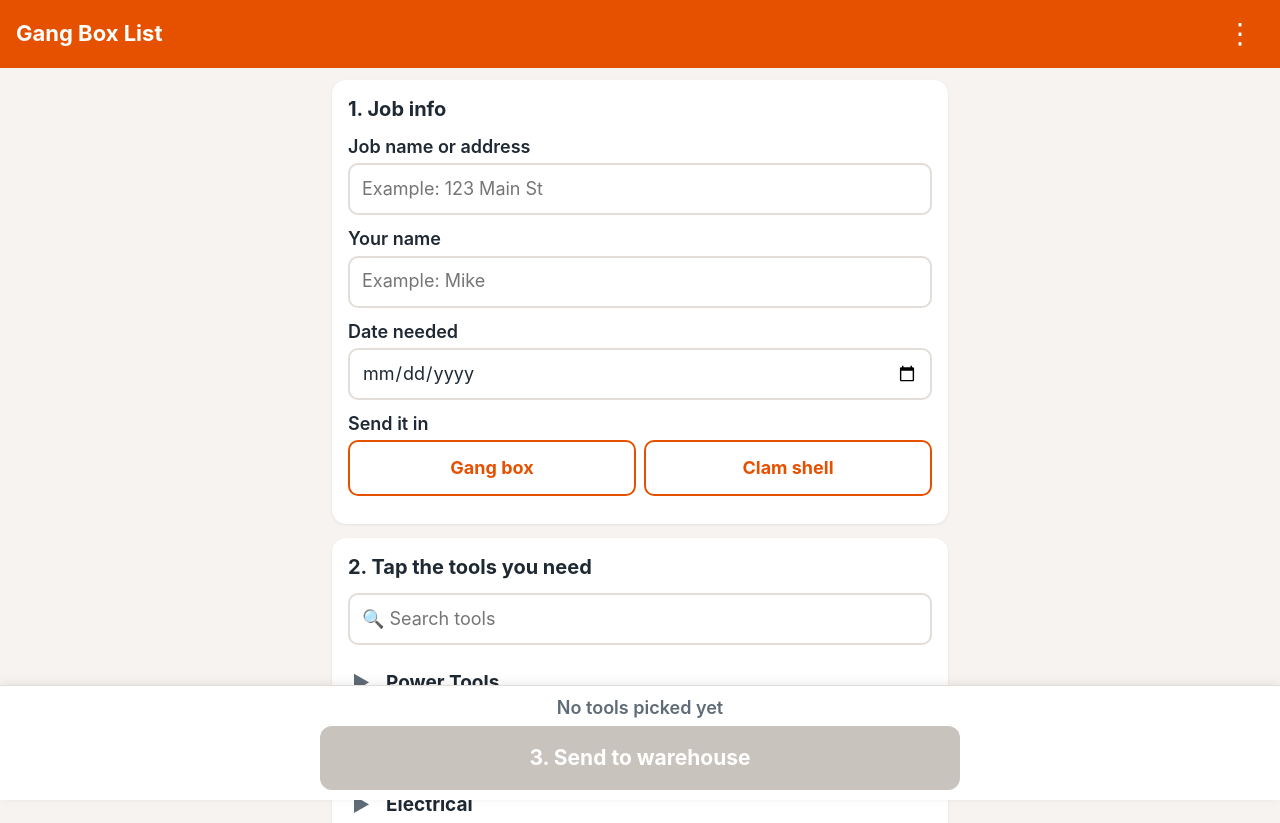
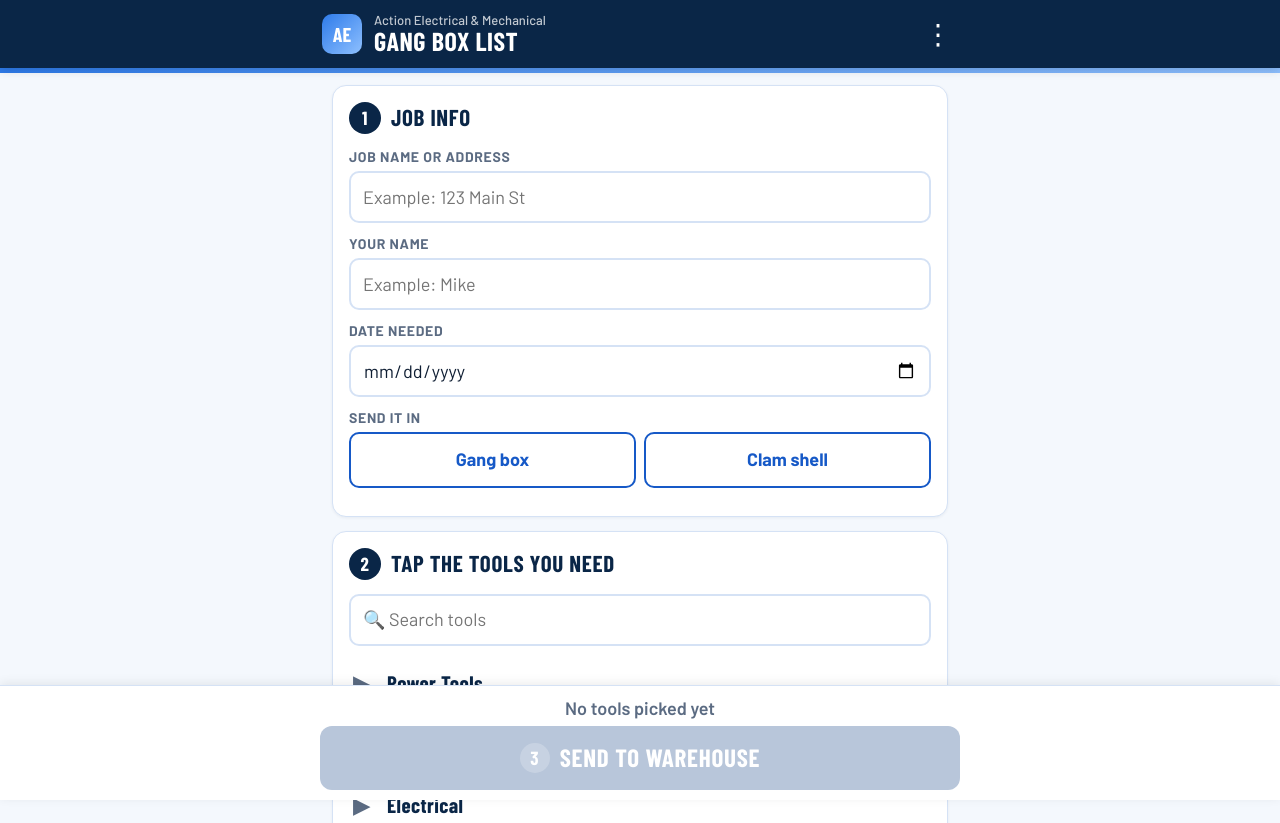
Before and after one commit to ajpirone-hash/Cmod, a plain HTML site: page webapp/index.html in a window 1280 px wide. Shown: the top 823 px of the page. Drawn offline with nearby package versions, Linux system fonts and the light colour scheme.

Commit message:
Restyle the crew web app in the Action E&M brand
Navy header with the AE badge and company name, blue accent stripe,
Barlow / Barlow Condensed type, numbered step badges, blue Send button and
blue-on-sky checked tools, matching the Action Service Hub design. App
icons and theme color updated to navy and blue.

Co-Authored-By: Claude Opus 5.5 <noreply@anthropic.com>
Claude-Session: https://claude.ai/code/session_01ArGKrv8kxEUR15msH7fgDC

```diff
--- a/webapp/app.js
+++ b/webapp/app.js
@@ -83,8 +83,8 @@
   };
 
   if (CONFIG.company) {
-    els.title.textContent = CONFIG.company + " Gang Box";
-    document.title = els.title.textContent;
+    document.getElementById("brandName").textContent = CONFIG.company;
+    document.title = CONFIG.company + " Gang Box List";
   }
 
   function esc(s) {
--- a/webapp/config.js
+++ b/webapp/config.js
@@ -1,7 +1,7 @@
 // Settings for the Gang Box web app.
 window.GANGBOX_CONFIG = {
   // Company name shown at the top of the page and in the email subject.
-  company: "",
+  company: "Action Electrical & Mechanical",
   // Where "Send" emails the list (straight to this inbox, no mail app needed).
   // Uses the free FormSubmit.co service. The first list sent triggers a one-time
   // "confirm" email to this address. After confirming, you can swap the address
--- a/webapp/index.html
+++ b/webapp/index.html
@@ -4,7 +4,7 @@
   <meta charset="utf-8">
   <meta name="viewport" content="width=device-width, initial-scale=1, viewport-fit=cover">
   <title>Gang Box List</title>
-  <meta name="theme-color" content="#E65100">
+  <meta name="theme-color" content="#0A2647">
   <meta name="description" content="Check off tools for the gang box and send the list to the warehouse.">
   <link rel="manifest" href="manifest.webmanifest">
   <link rel="icon" href="icons/icon-192.png">
@@ -13,13 +13,23 @@
   <meta name="mobile-web-app-capable" content="yes">
   <meta name="apple-mobile-web-app-title" content="Gang Box">
   <meta name="apple-mobile-web-app-status-bar-style" content="default">
+  <link rel="preconnect" href="https://fonts.googleapis.com">
+  <link rel="preconnect" href="https://fonts.gstatic.com" crossorigin>
+  <link href="https://fonts.googleapis.com/css2?family=Barlow:wght@400;500;600;700&family=Barlow+Condensed:wght@600;700&display=swap" rel="stylesheet">
   <link rel="stylesheet" href="styles.css">
 </head>
 <body>
   <header class="topbar">
-    <h1 id="title">Gang Box List</h1>
-    <button id="menuBtn" class="topbar-btn" type="button" aria-label="More options">⋮</button>
+    <div class="brand">
+      <div class="logo" aria-hidden="true">AE</div>
+      <div class="brand-name">
+        <span id="brandName">Action Electrical &amp; Mechanical</span>
+        <h1 id="title">Gang Box List</h1>
+      </div>
+      <button id="menuBtn" class="topbar-btn" type="button" aria-label="More options">⋮</button>
+    </div>
   </header>
+  <div class="stripe" aria-hidden="true"></div>
 
   <main id="main">
     <div id="installTip" class="tip" hidden>
@@ -31,7 +41,7 @@
     </div>
 
     <section class="card" aria-labelledby="jobHeading">
-      <h2 id="jobHeading">1. Job info</h2>
+      <h2 id="jobHeading"><span class="step">1</span>Job info</h2>
       <label class="field">
         <span>Job name or address</span>
         <input id="jobName" type="text" autocomplete="off" autocapitalize="words" placeholder="Example: 123 Main St">
@@ -54,7 +64,7 @@
     </section>
 
     <section class="card" aria-labelledby="toolsHeading">
-      <h2 id="toolsHeading">2. Tap the tools you need</h2>
+      <h2 id="toolsHeading"><span class="step">2</span>Tap the tools you need</h2>
       <div class="search">
         <input id="search" type="search" placeholder="🔍 Search tools" autocomplete="off">
       </div>
@@ -67,7 +77,7 @@
 
   <footer class="sendbar">
     <div id="countText" class="count">No tools picked yet</div>
-    <button id="sendBtn" class="btn btn-primary btn-send" type="button" disabled>3. Send to warehouse</button>
+    <button id="sendBtn" class="btn btn-primary btn-send" type="button" disabled><span class="step step-light">3</span>Send to warehouse</button>
   </footer>
 
   <!-- Pop-up windows -->
--- a/webapp/styles.css
+++ b/webapp/styles.css
@@ -1,11 +1,14 @@
 :root {
-  --orange: #E65100;
-  --orange-dark: #BF360C;
-  --orange-light: #FFF3E0;
-  --ink: #1f2933;
-  --muted: #5f6b76;
-  --line: #e2ddd8;
-  --bg: #f6f3f0;
+  /* Action E&M brand (matches the Action Service Hub) */
+  --navy: #0A2647;
+  --orange: #1659C7;        /* primary accent (name kept from v1) */
+  --orange-dark: #0A2647;
+  --orange-light: #EAF2FD;
+  --blue2: #2E7BEA;
+  --ink: #0F1E33;
+  --muted: #5B6B82;
+  --line: #D5E2F5;
+  --bg: #F4F8FD;
   --green: #2e7d32;
   --radius: 14px;
 }
@@ -14,7 +17,7 @@
 html { -webkit-text-size-adjust: 100%; }
 body {
   margin: 0;
-  font-family: -apple-system, BlinkMacSystemFont, "Segoe UI", Roboto, Helvetica, Arial, sans-serif;
+  font-family: Barlow, -apple-system, BlinkMacSystemFont, "Segoe UI", Roboto, Helvetica, Arial, sans-serif;
   font-size: 18px;
   line-height: 1.35;
   color: var(--ink);
@@ -26,10 +29,24 @@ button, input { font: inherit; color: inherit; }
 .topbar {
   position: sticky; top: 0; z-index: 20;
   display: flex; align-items: center; justify-content: space-between;
-  background: var(--orange); color: #fff;
-  padding: calc(env(safe-area-inset-top) + 10px) 16px 10px;
+  background: var(--navy); color: #fff;
+  padding: calc(env(safe-area-inset-top) + 10px) 12px 10px 16px;
+  box-shadow: 0 2px 10px rgba(0,0,0,.15);
 }
-.topbar h1 { margin: 0; font-size: 22px; }
+.brand { display: flex; align-items: center; gap: 12px; width: 100%; max-width: 640px; margin: 0 auto; }
+.logo {
+  flex: none; width: 40px; height: 40px; border-radius: 10px;
+  background: linear-gradient(135deg, var(--blue2), #8EC0FF);
+  display: grid; place-items: center;
+  font-family: "Barlow Condensed", Barlow, sans-serif; font-weight: 700; font-size: 20px; color: #fff;
+}
+.brand-name { flex: 1; line-height: 1.1; min-width: 0; }
+.brand-name span { display: block; font-size: 13px; font-weight: 500; opacity: .75; white-space: nowrap; overflow: hidden; text-overflow: ellipsis; }
+.topbar h1 {
+  margin: 0; font-family: "Barlow Condensed", Barlow, sans-serif;
+  font-size: 26px; font-weight: 700; letter-spacing: .02em; text-transform: uppercase;
+}
+.stripe { height: 5px; background: linear-gradient(90deg, var(--blue2), #8EC0FF); }
 .topbar-btn {
   background: transparent; border: 0; color: #fff;
   font-size: 28px; width: 48px; height: 48px; border-radius: 50%;
@@ -41,12 +58,23 @@ main { max-width: 640px; margin: 0 auto; padding: 12px; }
 .card {
   background: #fff; border-radius: var(--radius);
   padding: 16px; margin-bottom: 14px;
-  box-shadow: 0 1px 3px rgba(0,0,0,.08);
+  border: 1px solid var(--line);
+  box-shadow: 0 1px 3px rgba(10,38,71,.06);
 }
-.card h2 { margin: 0 0 12px; font-size: 20px; }
+.card h2 {
+  margin: 0 0 14px; display: flex; align-items: center; gap: 10px;
+  font-family: "Barlow Condensed", Barlow, sans-serif; font-size: 23px; font-weight: 700;
+  color: var(--navy); text-transform: uppercase; letter-spacing: .03em;
+}
+.step {
+  flex: none; width: 32px; height: 32px; border-radius: 50%;
+  background: var(--navy); color: #fff; display: inline-grid; place-items: center;
+  font-family: "Barlow Condensed", Barlow, sans-serif; font-size: 19px; font-weight: 700;
+}
+.step-light { background: rgba(255,255,255,.22); margin-right: 10px; width: 30px; height: 30px; vertical-align: middle; }
 
 .field { display: block; margin-bottom: 12px; }
-.field span { display: block; font-weight: 600; margin-bottom: 4px; }
+.field span { display: block; font-weight: 700; margin-bottom: 4px; font-size: 14px; color: var(--muted); text-transform: uppercase; letter-spacing: .05em; }
 .field input, .search input, .modal input, .modal select {
   width: 100%; min-height: 52px;
   border: 2px solid var(--line); border-radius: 10px;
@@ -63,7 +91,8 @@ main { max-width: 640px; margin: 0 auto; padding: 12px; }
 .cat-head {
   width: 100%; display: flex; align-items: center; gap: 10px;
   background: none; border: 0; text-align: left;
-  padding: 14px 4px; min-height: 60px; font-size: 19px; font-weight: 700;
+  padding: 14px 4px; min-height: 60px; font-size: 21px; font-weight: 700;
+  font-family: "Barlow Condensed", Barlow, sans-serif; color: var(--navy); letter-spacing: .02em;
 }
 .cat-head .arrow { width: 24px; transition: transform .15s; color: var(--muted); }
 .cat.open .cat-head .arrow { transform: rotate(90deg); }
@@ -123,7 +152,7 @@ main { max-width: 640px; margin: 0 auto; padding: 12px; }
 }
 .btn-primary { background: var(--orange); color: #fff; }
 .btn-primary:active { background: var(--orange-dark); }
-.btn-primary:disabled { background: #c9c3bd; color: #fff; }
+.btn-primary:disabled { background: #B8C6DA; color: #fff; }
 .btn-outline { background: #fff; border-color: var(--orange); color: var(--orange); }
 .btn-plain { background: transparent; color: var(--ink); text-decoration: underline; }
 .btn-danger { background: #b71c1c; color: #fff; }
@@ -137,12 +166,18 @@ main { max-width: 640px; margin: 0 auto; padding: 12px; }
   padding: 10px 12px calc(env(safe-area-inset-bottom) + 10px);
 }
 .sendbar .count { text-align: center; font-weight: 600; color: var(--muted); margin-bottom: 6px; }
-.btn-send { width: 100%; max-width: 640px; display: block; margin: 0 auto; min-height: 64px; font-size: 21px; }
+.btn-send {
+  width: 100%; max-width: 640px; display: flex; align-items: center; justify-content: center; margin: 0 auto; min-height: 64px;
+  font-family: "Barlow Condensed", Barlow, sans-serif; font-size: 25px; letter-spacing: .03em; text-transform: uppercase;
+  background: linear-gradient(135deg, var(--blue2), var(--orange));
+  box-shadow: 0 4px 14px rgba(22,89,199,.35);
+}
+.btn-send:disabled { background: #B8C6DA; box-shadow: none; }
 .bottom-space { height: 140px; }
 
 /* Install tip */
 .tip {
-  background: #fff8e1; border: 2px solid #ffcc80; border-radius: var(--radius);
+  background: var(--orange-light); border: 2px solid #9DBDF0; border-radius: var(--radius);
   padding: 14px; margin-bottom: 14px;
 }
 .tip-actions { display: flex; gap: 8px; flex-wrap: wrap; margin-top: 10px; }
@@ -158,7 +193,7 @@ main { max-width: 640px; margin: 0 auto; padding: 12px; }
   background: #fff; width: 100%; max-width: 640px; max-height: 90vh; overflow: auto;
   border-radius: 18px 18px 0 0; padding: 20px 16px calc(env(safe-area-inset-bottom) + 16px);
 }
-.modal-box h2 { margin: 0 0 12px; font-size: 22px; }
+.modal-box h2 { margin: 0 0 12px; font-family: "Barlow Condensed", Barlow, sans-serif; font-size: 27px; color: var(--navy); text-transform: uppercase; letter-spacing: .02em; }
 .modal-body { margin-bottom: 14px; }
 .modal-body ul { padding-left: 22px; margin: 8px 0; }
 .modal-body li { margin: 4px 0; }
@@ -170,7 +205,7 @@ main { max-width: 640px; margin: 0 auto; padding: 12px; }
 .toast {
   position: fixed; left: 50%; transform: translateX(-50%);
   bottom: calc(env(safe-area-inset-bottom) + 130px); z-index: 60;
-  background: #263238; color: #fff; padding: 12px 18px; border-radius: 12px;
+  background: var(--navy); color: #fff; padding: 12px 18px; border-radius: 12px;
   max-width: 90vw; text-align: center;
 }
 
--- a/webapp/sw.js
+++ b/webapp/sw.js
@@ -1,5 +1,5 @@
 // Keeps the app working with no signal. Bump VERSION when files change.
-var VERSION = "gangbox-v7";
+var VERSION = "gangbox-v8";
 var FILES = [
   "./", "index.html", "styles.css", "app.js", "tools.js", "config.js", "manifest.webmanifest",
   "icons/icon-192.png", "icons/icon-512.png", "icons/apple-touch-icon.png",
```
Also changed, not shown: webapp/icons/apple-touch-icon.png, webapp/icons/icon-192.png, webapp/icons/icon-512.png, webapp/icons/icon-maskable-512.png, webapp/manifest.webmanifest.
